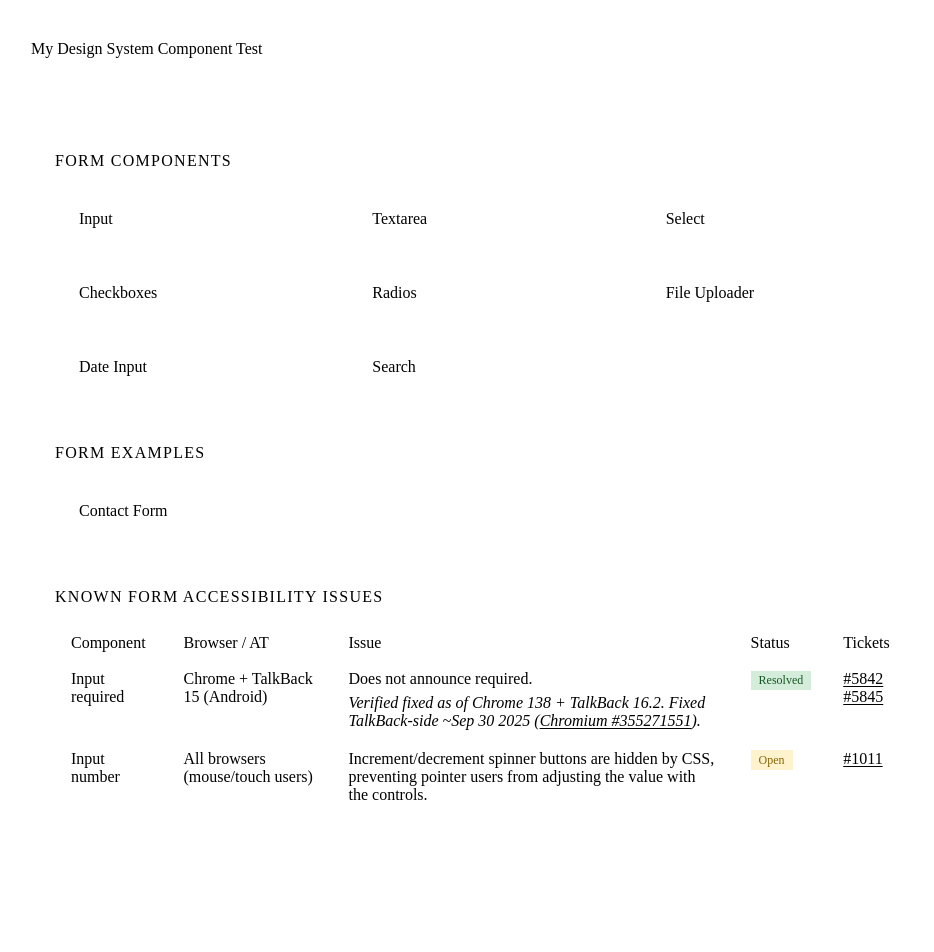
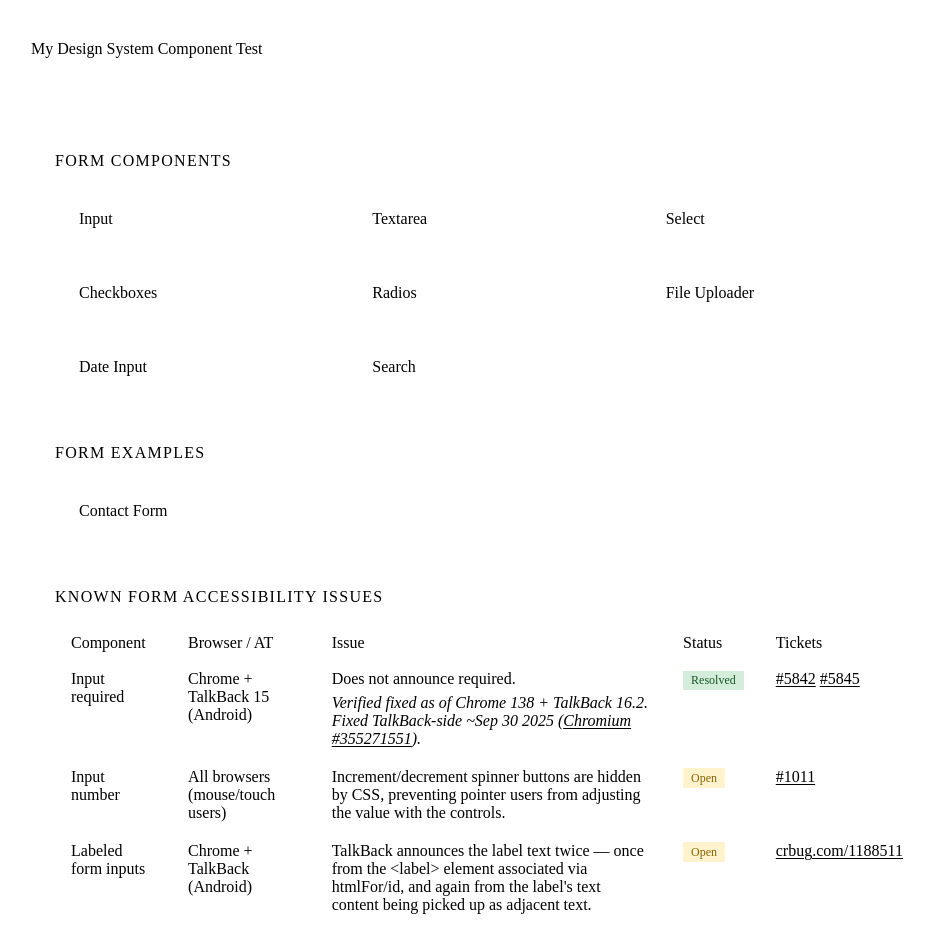
Before and after one commit to thiessenp-cds/design-system-test, a React (Vite) app: page / in a window 1280 px wide. Shown: the top 952 px of the page, without its empty margins (153-1087 px from the left). Before the commit the page ends 902 px from the top, so only its background shows below. Built offline with nearby package versions, Linux system fonts and the light colour scheme.

Commit message:
add known issue

```diff
--- a/src/components/KnownIssuesTable.jsx
+++ b/src/components/KnownIssuesTable.jsx
@@ -21,6 +21,15 @@ const issues = [
     status: 'open',
     tickets: [
       { text: '#1011', href: 'https://github.com/cds-snc/gcds-components/issues/1011' },
+    ],
+  },
+  {
+    component: 'Labeled form inputs',
+    browserAt: 'Chrome + TalkBack (Android)',
+    issue: 'TalkBack announces the label text twice — once from the <label> element associated via htmlFor/id, and again from the label\'s text content being picked up as adjacent text.',
+    status: 'open',
+    tickets: [
+      { text: 'crbug.com/1188511', href: 'https://crbug.com/1188511' },
     ],
   },
 ]
```
